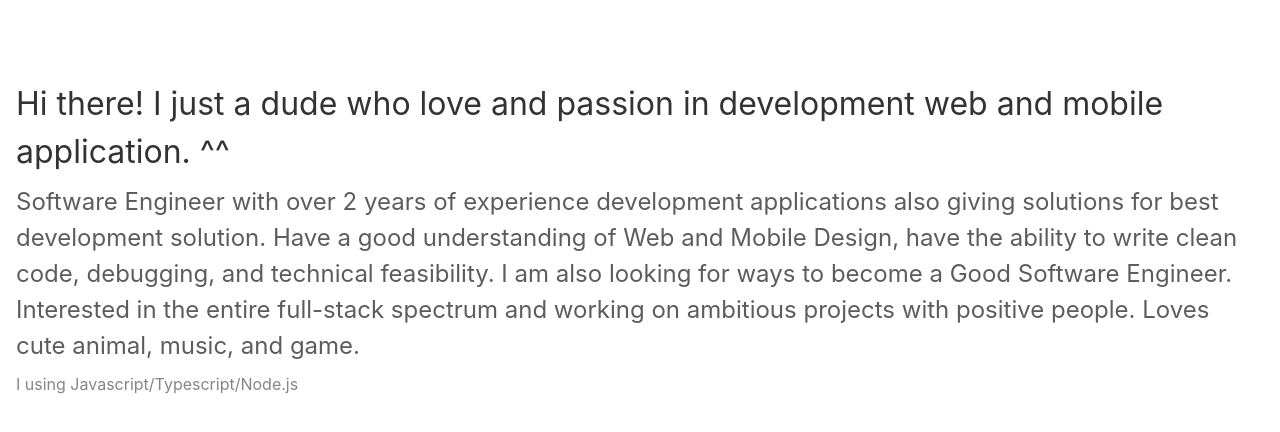
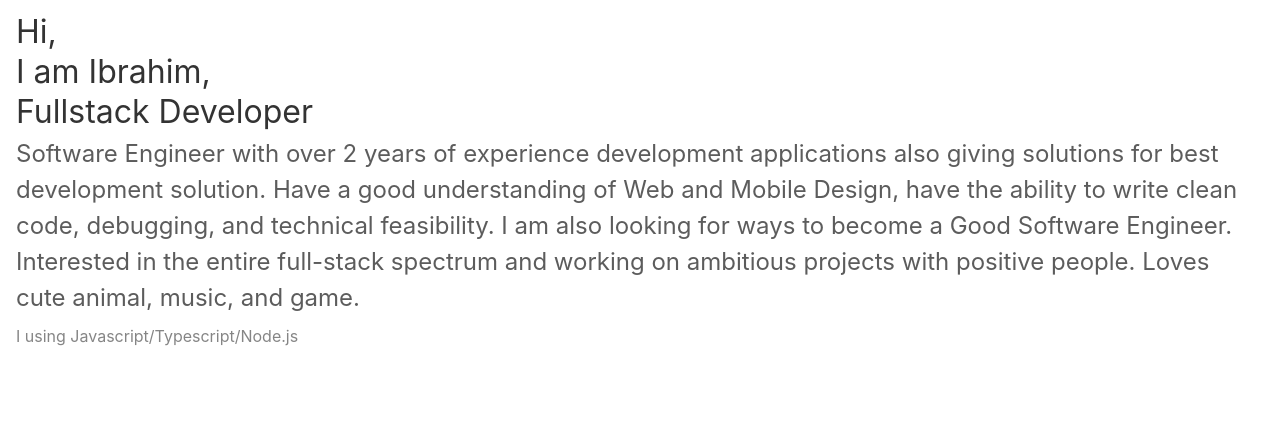
Before and after one commit to ibrahimtrg18/site, a Next.js app: page /layouts/Me in a window 1280 px wide. Shown: the top 432 px of the page. Built offline with nearby package versions, Linux system fonts and the light colour scheme.

Commit message:
feat: migration to sidepanel

```diff
--- a/src/pages/layouts/Me.tsx
+++ b/src/pages/layouts/Me.tsx
@@ -5,13 +5,18 @@ import { Section } from "../../components/Section";
 
 const Me = () => {
   return (
-    <Section pt="5rem" alignItems="center" justifyContent="center">
+    <Section>
       <Stack direction="row" alignItems="center" gap="2rem">
         {/* Intro */}
         <Flex direction="column" gap="0.5rem">
-          <Text color="blackAlpha.800" fontSize="2rem">
-            Hi there! I just a dude who love and passion in development web and
-            mobile application. ^^
+          <Text color="blackAlpha.800" fontSize="2rem" lineHeight="100%">
+            Hi,
+          </Text>
+          <Text color="blackAlpha.800" fontSize="2rem" lineHeight="100%">
+            I am Ibrahim,
+          </Text>
+          <Text color="blackAlpha.800" fontSize="2rem" lineHeight="100%">
+            Fullstack Developer
           </Text>
           <Text color="blackAlpha.700" fontSize="1.5rem">
             Software Engineer with over 2 years of experience development
```
Also changed, not shown: src/components/Layout.tsx (+9 -5 lines), src/components/Sidepanel.tsx (renamed from src/components/Navbar.tsx, +15 -14 lines).
